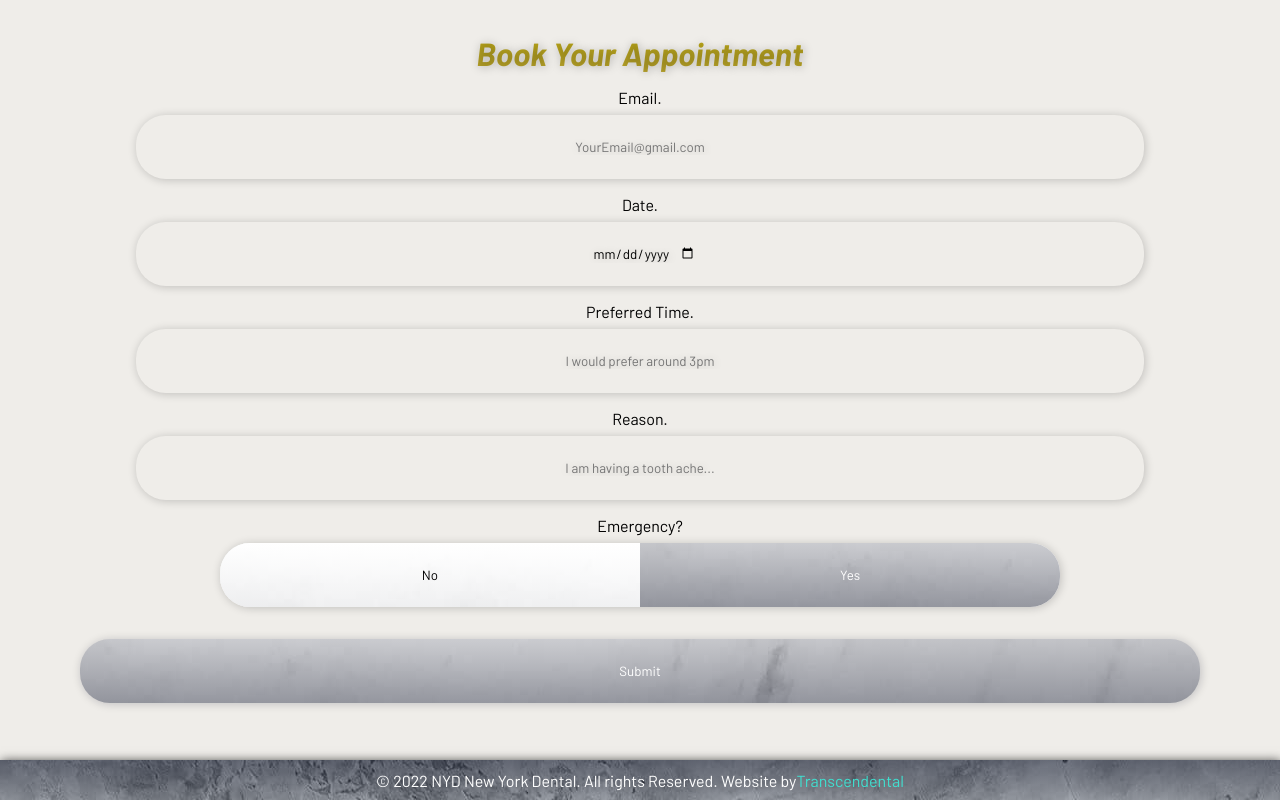
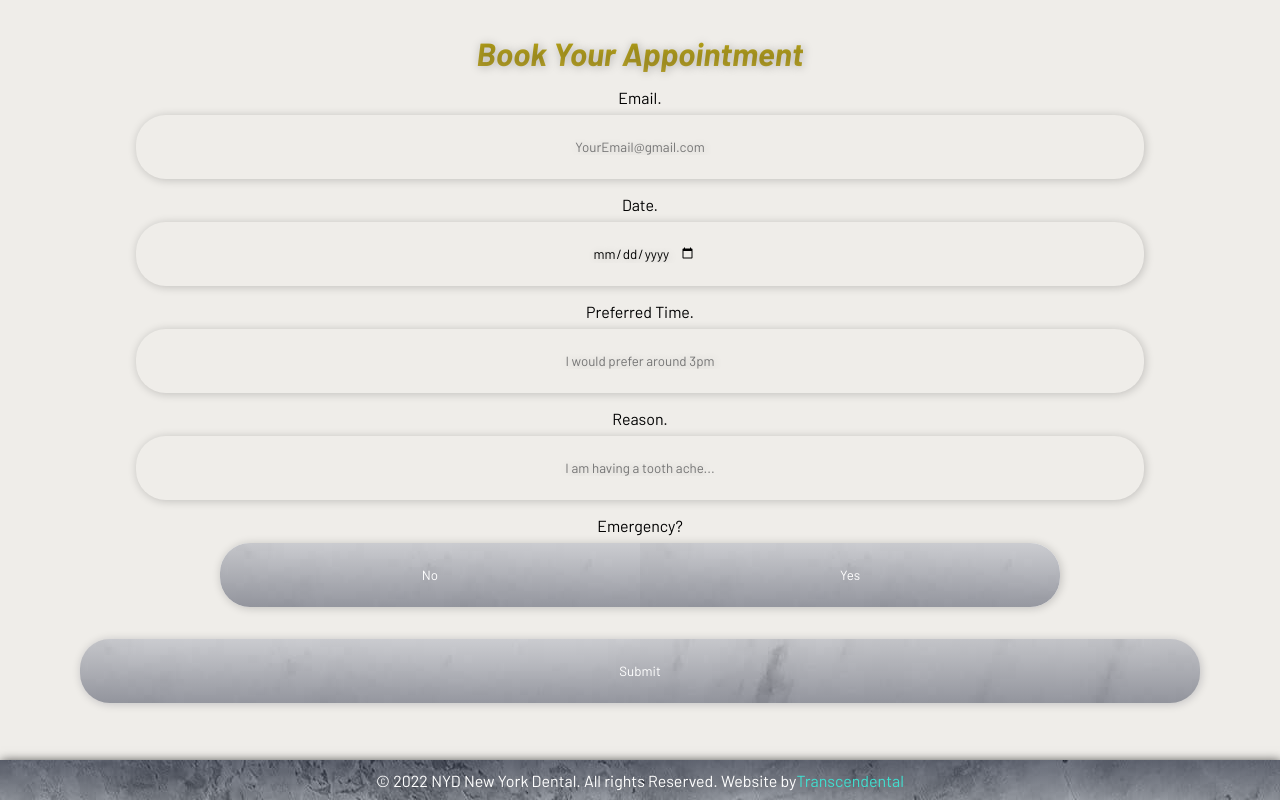
Before and after one commit to sgapnayr/nydental, a Next.js app: page /About in a window 1280 px wide. Shown: the part 1640-2440 px from the top of the page. Built offline with nearby package versions, Linux system fonts and the light colour scheme.

Commit message:
Mandatory

```diff
--- a/Components/Book/Reviews/Reviews.module.css
+++ b/Components/Book/Reviews/Reviews.module.css
@@ -120,6 +120,6 @@
 }
 
 .SubmitButton:active {
-    background: black;
-    color: white;
+    background: white;
+    color: black;
 }
--- a/Components/Book/Reviews/Reviews.tsx
+++ b/Components/Book/Reviews/Reviews.tsx
@@ -5,7 +5,7 @@ import styles from './Reviews.module.css'
 
 function Reviews() {
     const [value, setValue] = useState<string>('')
-    const [tileId, setTileId] = useState<number>(0)
+    const [tileId, setTileId] = useState<number>(2)
     const dispatch = useDispatch()
     const selectedTile = useSelector(selectTitle)
 
@@ -38,8 +38,8 @@ function Reviews() {
                 <div className={styles.InputDiv}>
                     Emergency?
                     <div className={styles.EmergencyDiv}>
-                        <button className={tileId === 1 ? styles.EmergencyButton : styles.EmergencyButtonHighlighted} onClick={() => setTileId(0)}>No</button>
-                        <button className={tileId === 0 ? styles.EmergencyButton : styles.EmergencyButtonHighlighted} onClick={() => setTileId(1)}>Yes</button>
+                        <button className={tileId === 2 ? styles.EmergencyButton : tileId === 1 ? styles.EmergencyButton : styles.EmergencyButtonHighlighted} onClick={() => setTileId(0)}>No</button>
+                        <button className={tileId === 2 ? styles.EmergencyButton : tileId === 0 ? styles.EmergencyButton : styles.EmergencyButtonHighlighted} onClick={() => setTileId(1)}>Yes</button>
                     </div>
                 </div>
                 <div className={styles.InputDiv}>
--- a/styles/globals.css
+++ b/styles/globals.css
@@ -14,7 +14,7 @@ body {
   height: 100%;
   width: 100%;
   margin: 0;
-  scroll-snap-type: y proximity;
+  scroll-snap-type: y mandatory;
 }
 
 strong {
```
